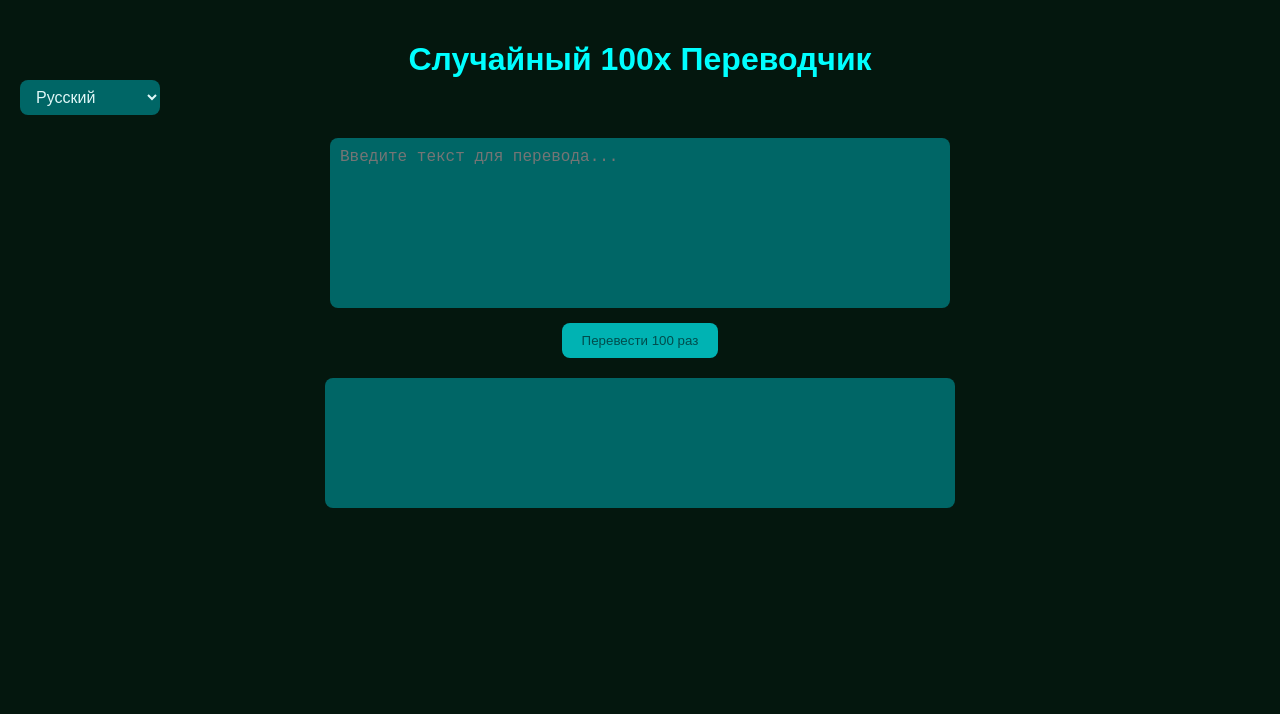
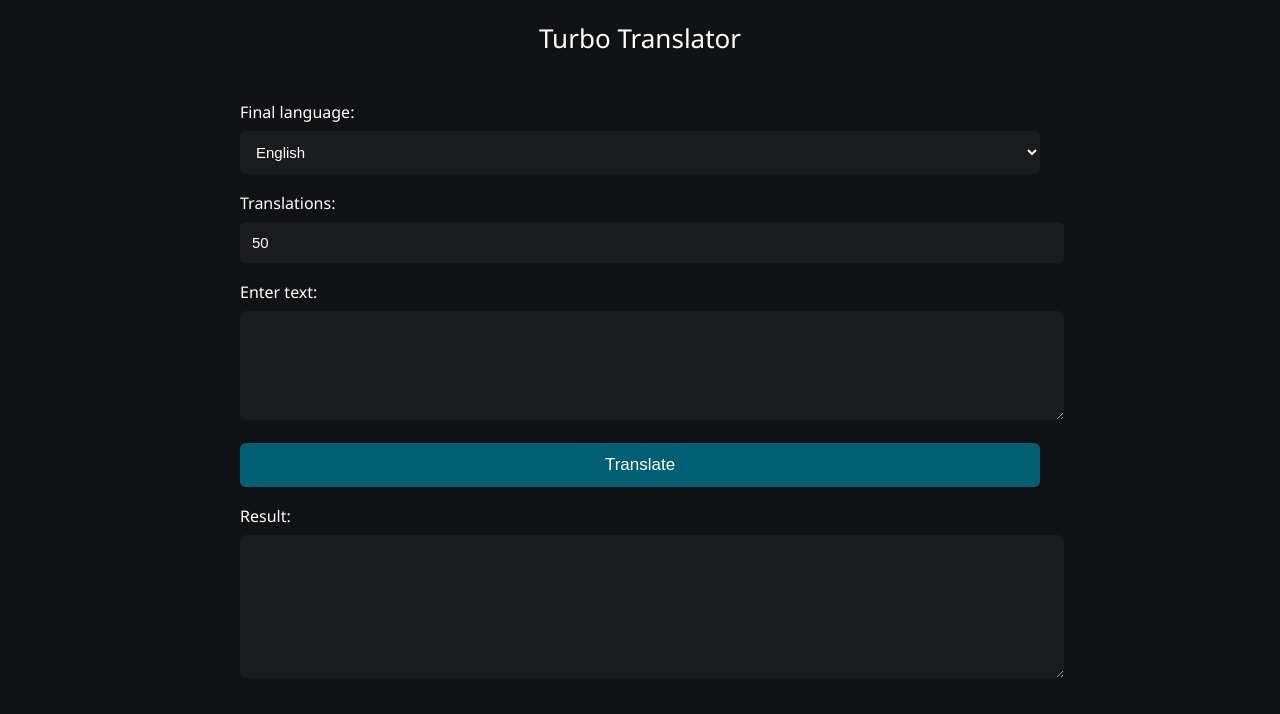
Before and after one commit to TheySeekGMD/100x-Translator, a plain HTML site: page index.html in a window 1280 px wide. Drawn offline with Linux system fonts and the light colour scheme.

Commit message:
Update index.html

```diff
--- a/index.html
+++ b/index.html
@@ -1,154 +1,175 @@
 <!DOCTYPE html>
-<html lang="ru">
+<html lang="en">
 <head>
 <meta charset="UTF-8">
-<meta name="viewport" content="width=device-width, initial-scale=1.0">
-<title>Случайный 100x Переводчик</title>
+<title>Turbo Translator</title>
 <style>
     body {
-        font-family: Arial, sans-serif;
-        background-color: #04170e;
-        color: #e0f7f7;
-        display: flex;
-        flex-direction: column;
-        align-items: center;
-        min-height: 100vh;
         margin: 0;
+        font-family: "Segoe UI", Arial, sans-serif;
+        background: #111214;
+        color: #ffffff;
+        overflow-x: hidden;
+    }
+
+    header {
         padding: 20px;
-        transition: background 0.5s ease;
+        font-size: 26px;
+        font-weight: 300;
+        text-align: center;
+        opacity: 0;
+        animation: fadeIn 0.9s ease forwards;
     }
-    h1 {
-        margin-bottom: 60px;
-        color: #00ffff;
-        transition: color 0.5s ease;
-        text-align: center;
+
+    .container {
+        max-width: 800px;
+        margin: 0 auto;
+        padding: 25px;
+        opacity: 0;
+        animation: fadeIn 1.2s ease forwards;
     }
-    select {
-        position: absolute;
-        left: 20px;
-        top: 80px; /* ниже заголовка */
-        padding: 8px 12px;
-        border-radius: 8px;
+
+    label {
+        display: block;
+        margin-bottom: 8px;
+        font-weight: 300;
+        font-size: 16px;
+    }
+
+    select, input, textarea, button {
+        width: 100%;
+        padding: 12px;
+        margin-bottom: 18px;
         border: none;
-        background-color: #006666;
-        color: #e0f7f7;
-        font-size: 16px;
-        transition: background 0.3s, transform 0.3s;
+        border-radius: 6px;
+        background: #1a1b1d;
+        color: white;
+        font-size: 15px;
+        font-weight: 300;
+        outline: none;
+        transition: 0.3s ease;
     }
-    select:hover {
-        background-color: #008080;
-        transform: scale(1.05);
+
+    select:hover, input:hover, textarea:hover {
+        background: #232427;
     }
-    textarea {
-        width: 90%;
-        max-width: 600px;
-        height: 150px;
-        padding: 10px;
-        border-radius: 8px;
-        border: none;
-        resize: none;
-        background-color: #006666;
-        color: #e0f7f7;
-        font-size: 16px;
-        margin-bottom: 15px;
-        transition: background 0.3s, transform 0.3s;
+
+    button {
+        background: #005f73;
+        cursor: pointer;
+        font-size: 17px;
+        font-weight: 300;
     }
-    textarea:focus {
-        background-color: #008080;
-        transform: scale(1.02);
-        outline: none;
+
+    button:hover {
+        background: #008ea3;
     }
-    button {
-        padding: 10px 20px;
-        border: none;
-        border-radius: 8px;
-        background-color: #00b3b3;
-        color: #004d4d;
-        cursor: pointer;
-        transition: background 0.3s, transform 0.3s;
+
+    #alertBox {
+        position: fixed;
+        top: 15px;
+        right: 15px;
+        background: #8b0000;
+        padding: 15px 22px;
+        border-radius: 6px;
+        font-size: 15px;
+        opacity: 0;
+        transition: opacity 0.4s ease;
+        pointer-events: none;
     }
-    button:hover {
-        background-color: #009999;
-        transform: scale(1.05);
-    }
-    #result {
-        margin-top: 20px;
-        width: 90%;
-        max-width: 600px;
-        padding: 15px;
-        background-color: #006666;
-        border-radius: 8px;
-        min-height: 100px;
-        white-space: pre-wrap;
-        transition: background 0.3s, transform 0.3s;
+
+    @keyframes fadeIn {
+        from { opacity: 0; transform: translateY(12px); }
+        to   { opacity: 1; transform: translateY(0); }
     }
 </style>
 </head>
 <body>
-<h1>Случайный 100x Переводчик</h1>
-<select id="finalLang">
-    <option value="en">Английский</option>
-    <option value="ru" selected>Русский</option>
-    <option value="fr">Французский</option>
-    <option value="de">Немецкий</option>
-    <option value="es">Испанский</option>
-    <option value="it">Итальянский</option>
-    <option value="ja">Японский</option>
-    <option value="ko">Корейский</option>
-    <option value="zh-CN">Китайский</option>
-    <option value="ar">Арабский</option>
-</select>
 
-<textarea id="inputText" placeholder="Введите текст для перевода..."></textarea>
-<button onclick="translateRandom100()">Перевести 100 раз</button>
-<div id="result"></div>
+<header>Turbo Translator</header>
+
+<div class="container">
+
+    <label for="finalLang">Final language:</label>
+    <select id="finalLang">
+        <option value="en">English</option>
+        <option value="uk">Ukrainian</option>
+        <option value="ru">Russian</option>
+        <option value="pl">Polish</option>
+        <option value="fr">French</option>
+        <option value="de">German</option>
+        <option value="es">Spanish</option>
+        <option value="it">Italian</option>
+        <option value="ro">Romanian</option>
+        <option value="tr">Turkish</option>
+        <option value="ja">Japanese</option>
+        <option value="zh-CN">Chinese</option>
+        <option value="ko">Korean</option>
+        <option value="ar">Arabic</option>
+        <option value="hi">Hindi</option>
+    </select>
+
+    <label for="count">Translations:</label>
+    <input id="count" type="number" min="10" max="150" value="50">
+
+    <label for="inputText">Enter text:</label>
+    <textarea id="inputText" rows="5"></textarea>
+
+    <button id="translateBtn">Translate</button>
+
+    <label for="outputText">Result:</label>
+    <textarea id="outputText" rows="7" readonly></textarea>
+</div>
+
+<div id="alertBox">You try to translate too often. Please wait a bit.</div>
 
 <script>
-const allLanguages = ['en','ru','fr','de','es','it','ja','ko','zh-CN','ar'];
+const translateBtn = document.getElementById("translateBtn");
+const alertBox = document.getElementById("alertBox");
 
-async function translateText(text, source, target) {
-    try {
-        const url = `https://translate.googleapis.com/translate_a/single?client=gtx&sl=${source}&tl=${target}&dt=t&q=${encodeURIComponent(text)}`;
-        const response = await fetch(url);
-        const data = await response.json();
-        return data[0].map(item => item[0]).join('');
-    } catch(e) {
-        console.error('Ошибка перевода:', e);
-        return text;
-    }
+let lastClick = 0;
+
+// Escape input to avoid malicious characters
+const safe = t => t.replace(/[<>"'();]/g, "");
+
+async function translate(text, lang) {
+    const url = "https://translate.googleapis.com/translate_a/single?client=gtx&sl=auto&tl=" + lang + "&dt=t&q=" + encodeURIComponent(text);
+    const res = await fetch(url);
+    const data = await res.json();
+    return data[0].map(x => x[0]).join("");
 }
 
-function getRandomLanguage(exclude) {
-    const langs = allLanguages.filter(lang => lang !== exclude);
+function randomLang() {
+    const langs = ["en","uk","ru","pl","fr","de","es","it","ja","ko","zh-CN","ro","tr","ar","hi","sv","nl","pt","fi"];
     return langs[Math.floor(Math.random() * langs.length)];
 }
 
-async function translateRandom100() {
-    let text = document.getElementById('inputText').value;
-    const resultDiv = document.getElementById('result');
-    const finalLang = document.getElementById('finalLang').value;
-
-    if(!text.trim()) {
-        resultDiv.textContent = "Введите текст!";
+async function runTranslation() {
+    let now = Date.now();
+    if (now - lastClick < 10000) {
+        alertBox.style.opacity = "1";
+        setTimeout(() => alertBox.style.opacity = "0", 2500);
         return;
     }
+    lastClick = now;
 
-    resultDiv.textContent = "Переводим... Пожалуйста, подождите.";
+    let text = safe(document.getElementById("inputText").value);
+    let finalLang = document.getElementById("finalLang").value;
+    let count = Number(document.getElementById("count").value);
+    const output = document.getElementById("outputText");
 
-    let currentLang = 'en';
-    for(let i = 0; i < 100; i++) {
-        let nextLang = getRandomLanguage(currentLang);
-        text = await translateText(text, currentLang, nextLang);
-        currentLang = nextLang;
-        resultDiv.textContent = `Итерация ${i+1}:\n${text}`;
+    for (let i = 0; i < count; i++) {
+        text = await translate(text, randomLang());
+        let percent = Math.floor(((i+1)/count)*100);
+        output.value = `[${percent}%] ${text}`;
     }
 
-    if(currentLang !== finalLang) {
-        text = await translateText(text, currentLang, finalLang);
-    }
+    text = await translate(text, finalLang);
+    output.value = `[100%] ${text}`;
+}
 
-    resultDiv.textContent = `Результат после 100 случайных переводов:\n${text}`;
-}
+translateBtn.onclick = runTranslation;
 </script>
+
 </body>
 </html>
```
